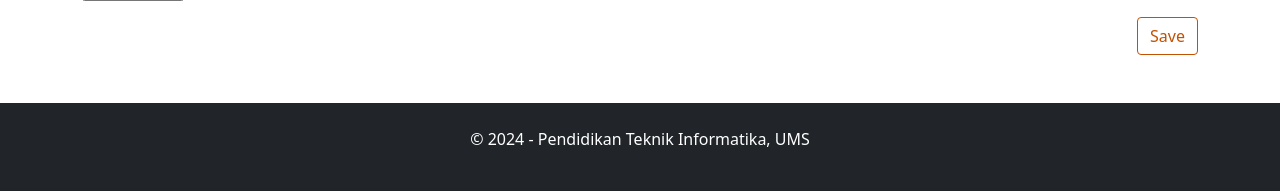
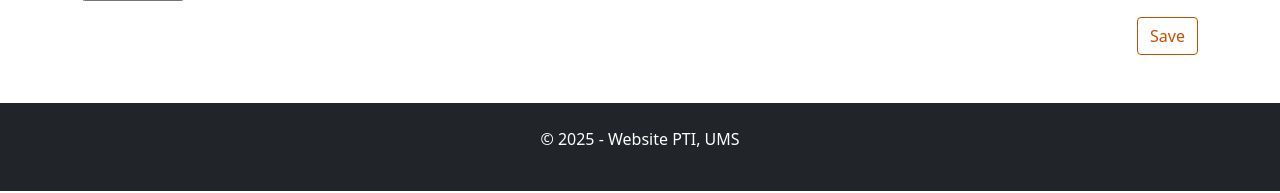
Before and after one commit to brillyanml/django-blog, a Django app: page /post/new/ in a window 1280 px wide. Shown: the part 607-800 px from the top of the page. Run offline with Django 5.2, Linux system fonts and the light colour scheme; the visitor is signed in with stand-in values (Sample User, id 1).

Commit message:
Update footer text in base.html

```diff
--- a/blog/templates/blog/base.html
+++ b/blog/templates/blog/base.html
@@ -2,7 +2,7 @@
 <!DOCTYPE html>
 <html>
     <head>
-        <title>Django blog</title>
+        <title>Django Blog</title>
         <link rel="stylesheet" href=" https://cdn.jsdelivr.net/npm/bootstrap@5.1.3/dist/css/bootstrap.min.css">
         <link rel="stylesheet" href="{% static 'css/blog.css' %}">
         <link href="https://fonts.googleapis.com/css?family=Lobster&subset=latin,latin-ext" rel="stylesheet" type="text/css">
@@ -29,7 +29,7 @@
         </main>
         <footer class="bg-dark text-white text-center p-4 mt-5">
             <div class="container">
-                <p>&copy; 2024 - Pendidikan Teknik Informatika, UMS</p>
+                <p>&copy; 2025 - Website PTI, UMS</p>
             </div>
         </footer>
     </body>
```
